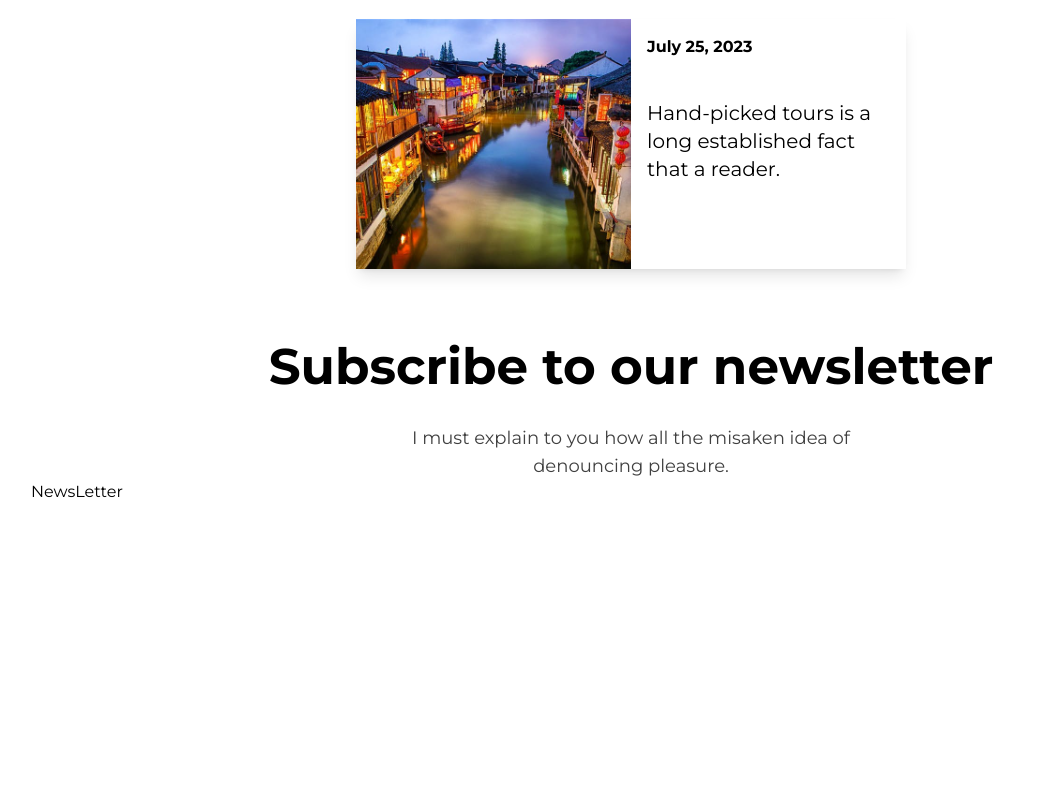
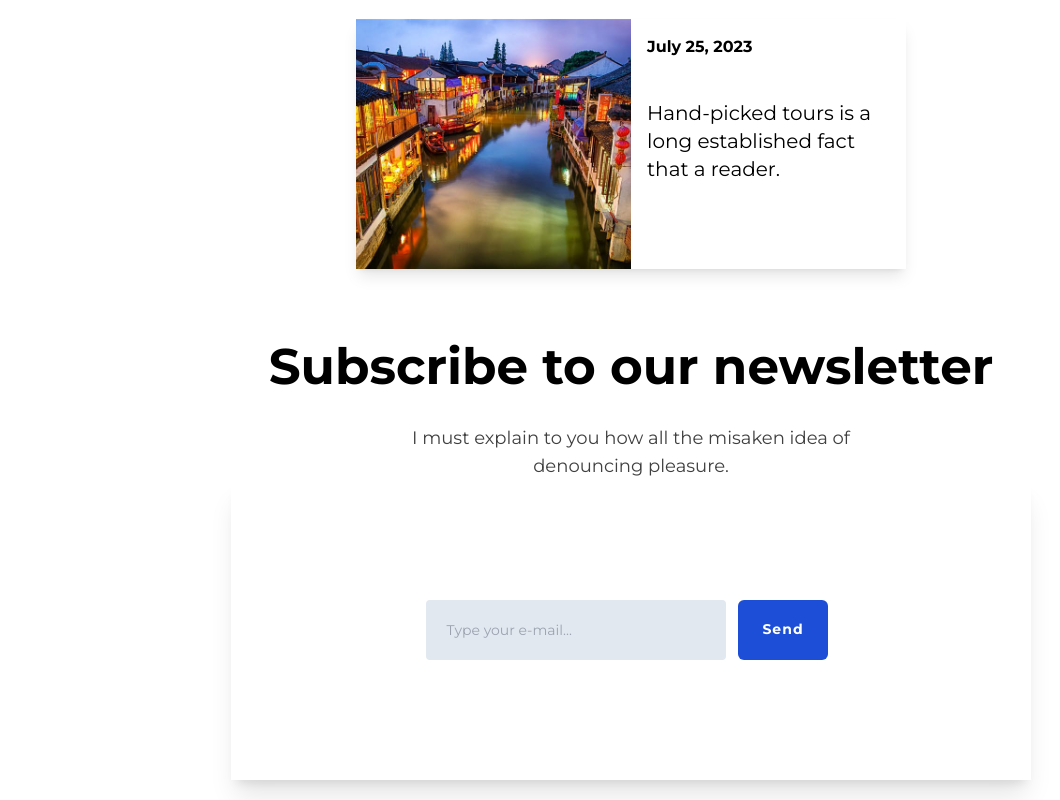
Before and after one commit to mkropidlowski/travel-portal, a Next.js app: page / in a window 1280 px wide. Shown: the part 3871-4671 px from the top of the page, without its empty margins (9-1069 px from the left). Before the commit the page ends 4395 px from the top, so only its background shows below. Built offline with nearby package versions, Linux system fonts and the light colour scheme.

Commit message:
feat: create newsletter

```diff
--- a/app/components/newsletter/newsletter.tsx
+++ b/app/components/newsletter/newsletter.tsx
@@ -1,6 +1,20 @@
+import Button from "../button/button";
+
 const Newsletter = () => (
-    <div>
-        <h2>NewsLetter</h2>
+    <div className="flex justify-center items-center m-auto max-w-[800px] h-[300px] bg-white shadow-xl">
+        <form>
+            <div className="flex gap-3 md:flex-row flex-col">
+                <input
+                    type="text"
+                    placeholder="Type your e-mail..."
+                    className="text-gray-900 text-sm rounded focus:ring-blue-500 focus:border-blue-500 block w-[300px] p-5 dark:bg-gray-700 dark:border-gray-600 dark:placeholder-gray-400 dark:text-white dark:focus:ring-blue-500 dark:focus:border-blue-500 bg-slate-200"
+                    required
+                />
+                <Button type="submit" secondary className="flex items-center justify-center w-full md:w-fit">
+                    Send
+                </Button>
+            </div>
+        </form>
     </div>
 );
 
```
